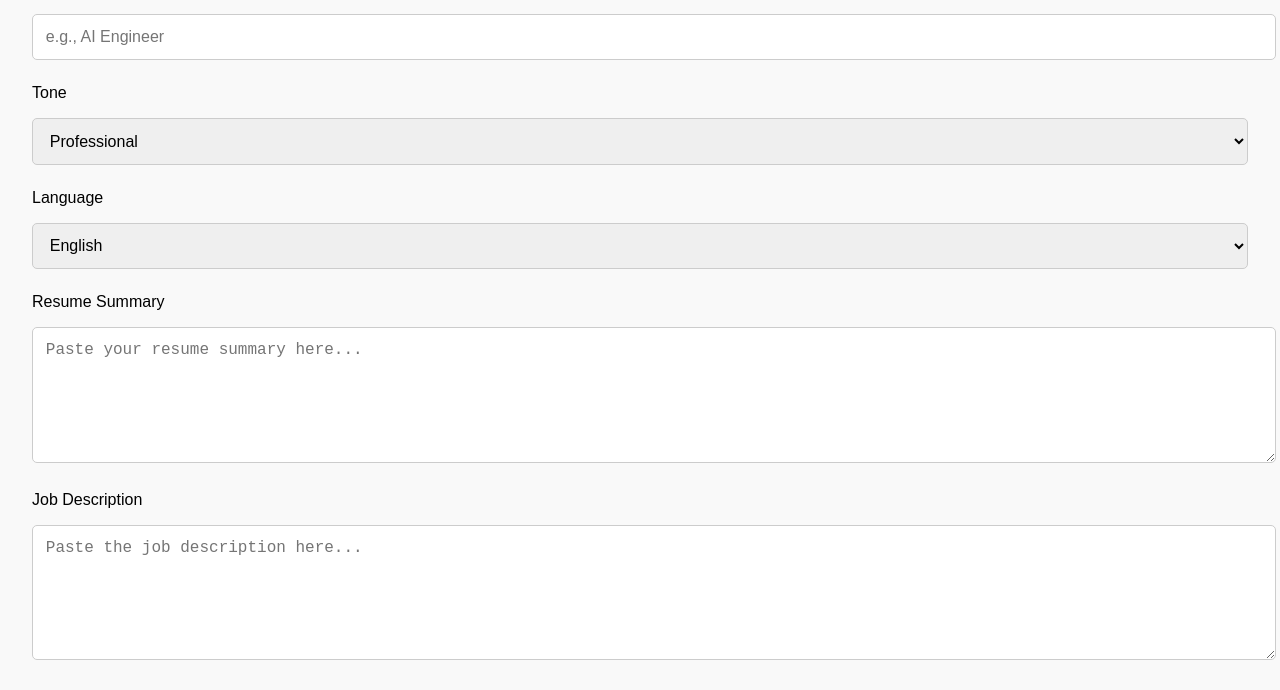
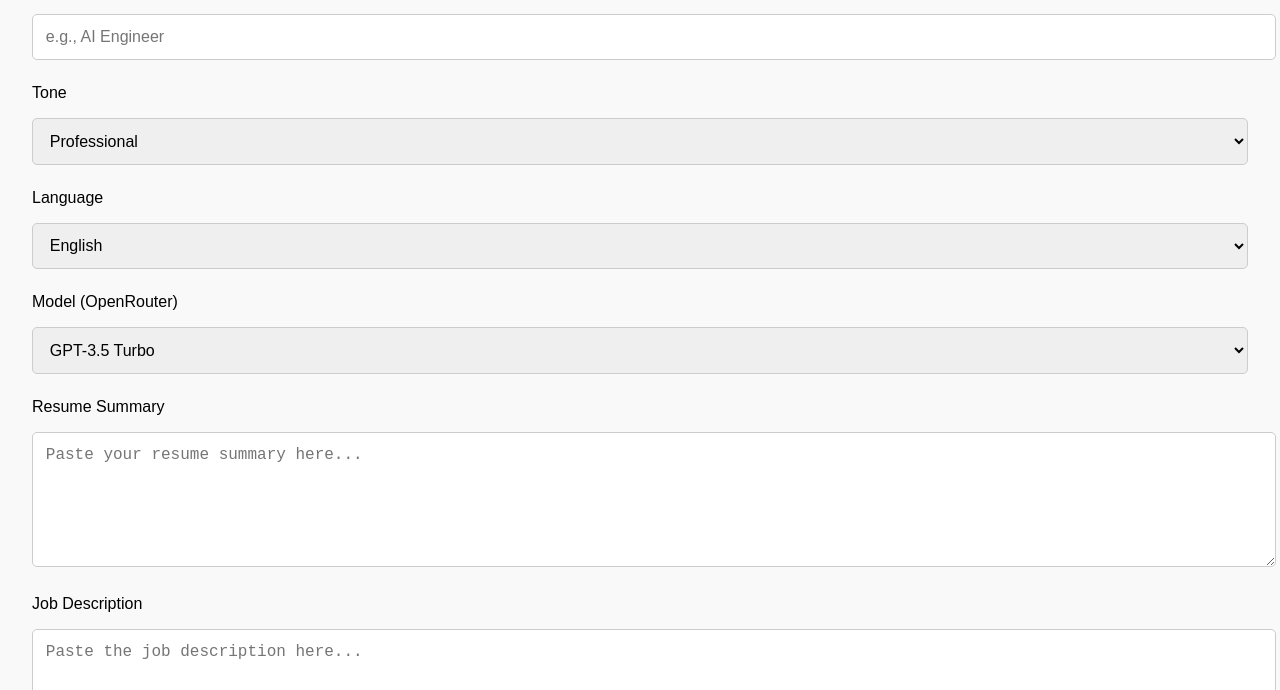
Before and after one commit to ramsrisaikotari/llm-job-agent, a plain HTML site: page index.html in a window 1280 px wide. Shown: the part 110-800 px from the top of the page. Drawn offline with nearby package versions, Linux system fonts and the light colour scheme.

Commit message:
Update index.html

```diff
--- a/index.html
+++ b/index.html
@@ -74,6 +74,14 @@
     <option value="French">French</option>
   </select>
 
+  <label for="model">Model (OpenRouter)</label>
+  <select id="model">
+    <option value="openai/gpt-3.5-turbo">GPT-3.5 Turbo</option>
+    <option value="openai/gpt-4">GPT-4</option>
+    <option value="mistralai/mixtral-8x7b">Mixtral 8x7B</option>
+    <option value="meta-llama/llama-3-70b-instruct">LLaMA 3 70B</option>
+  </select>
+
   <label for="resumeSummary">Resume Summary</label>
   <textarea id="resumeSummary" rows="6" placeholder="Paste your resume summary here..."></textarea>
 
@@ -100,6 +108,7 @@
       const language = document.getElementById('language').value;
       const resumeSummary = document.getElementById('resumeSummary').value;
       const jobDescription = document.getElementById('jobDescription').value;
+      const model = document.getElementById('model').value;
 
       const outputEl = document.getElementById('output');
       outputEl.readOnly = true;
@@ -115,7 +124,8 @@
           tone: tone,
           language: language,
           resume_summary: resumeSummary,
-          job_description: jobDescription
+          job_description: jobDescription,
+          model: model
         })
       });
 
```
